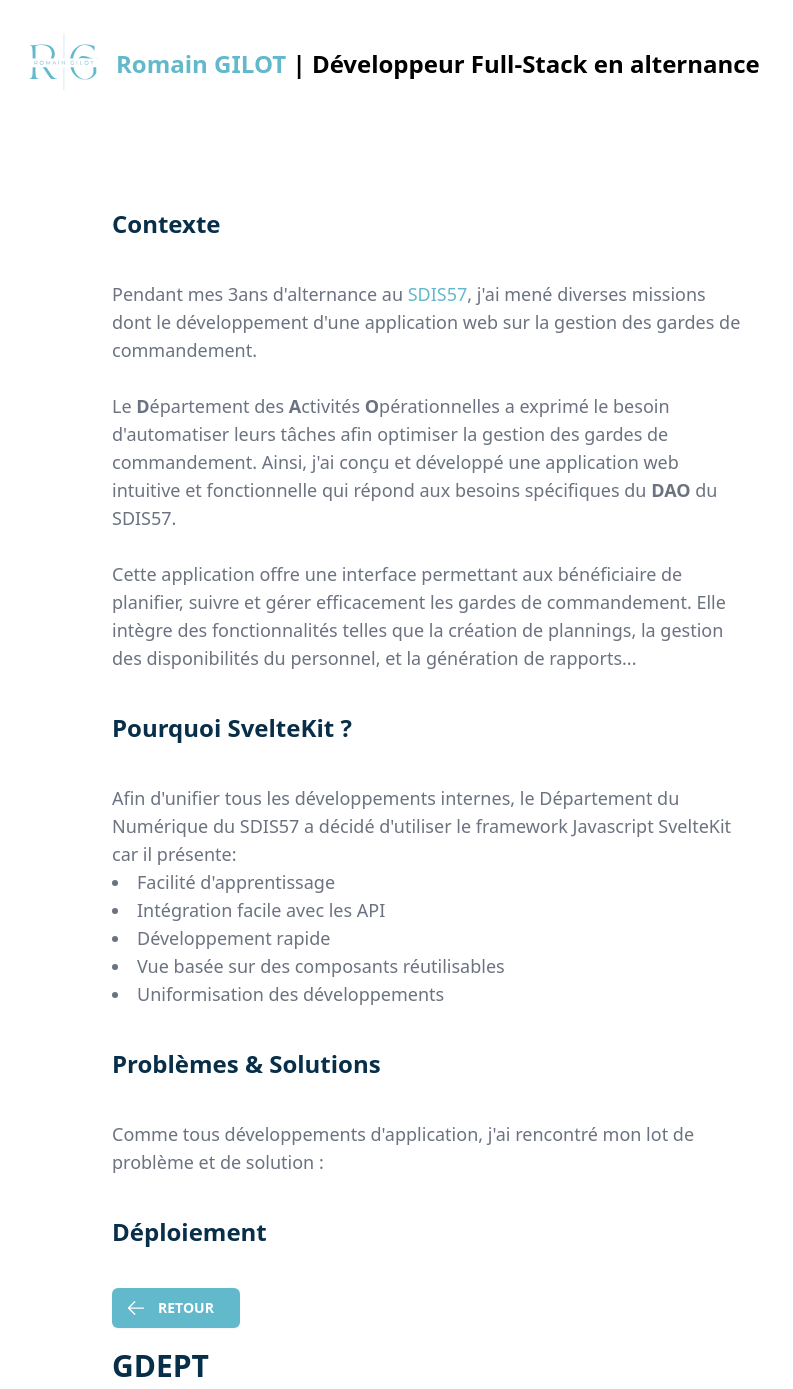
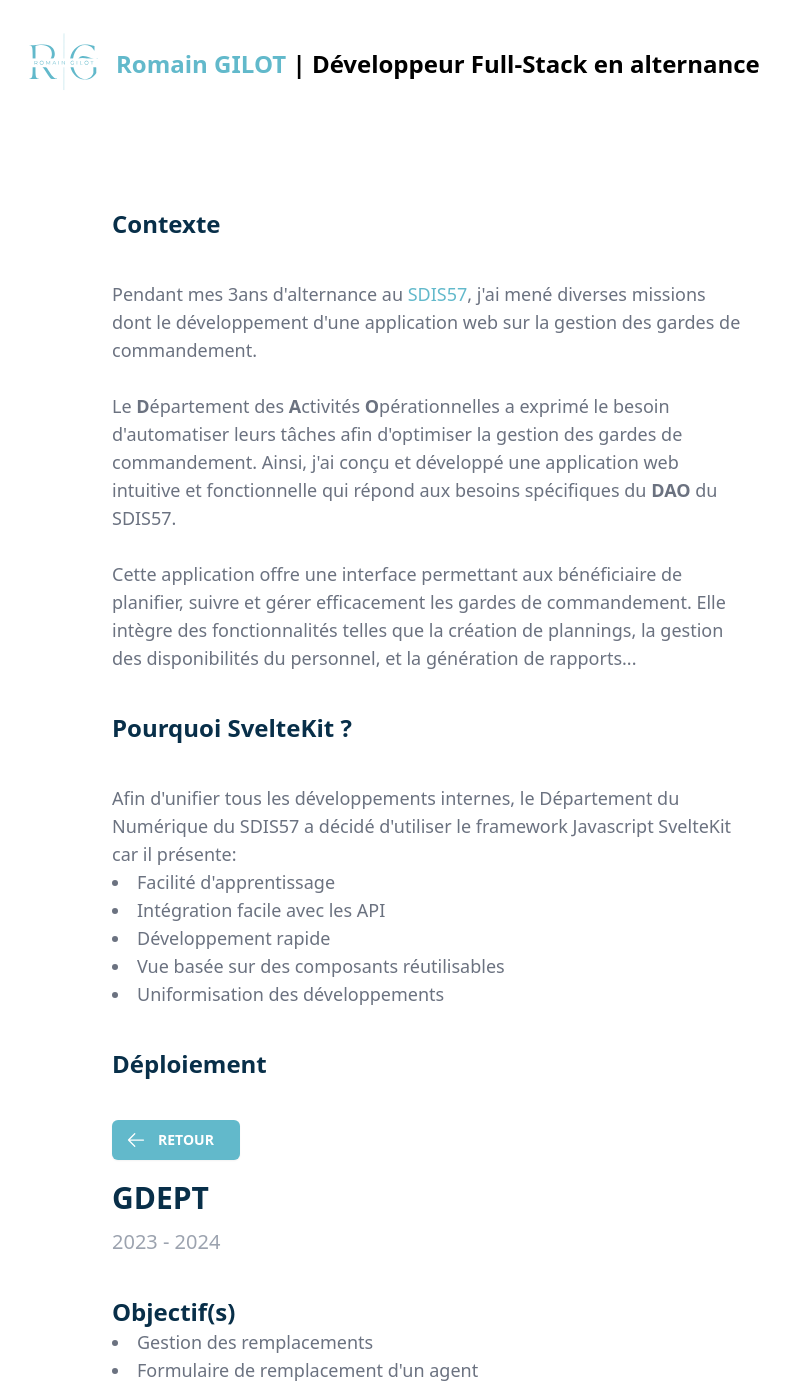
Before and after one commit to RomainGilot/portfolio, a React (Create React App) app: page /projets/gdept in a window 1280 px wide. Shown: the top 1389 px of the page, without its empty margins (0-793 px from the left). Built offline with nearby package versions, Linux system fonts and the light colour scheme.

Commit message:
Projet GDEPT update

```diff
--- a/src/pages/Projects/Gdept/Gdept.jsx
+++ b/src/pages/Projects/Gdept/Gdept.jsx
@@ -51,7 +51,7 @@ function Gdept() {
               <br />
               <br />
               Le <b>D</b>épartement des <b>A</b>ctivités <b>O</b>pérationnelles
-              a exprimé le besoin d'automatiser leurs tâches afin optimiser la
+              a exprimé le besoin d'automatiser leurs tâches afin d'optimiser la
               gestion des gardes de commandement. Ainsi, j'ai conçu et développé
               une application web intuitive et fonctionnelle qui répond aux
               besoins spécifiques du <strong>DAO</strong> du SDIS57. <br />
@@ -76,13 +76,6 @@ function Gdept() {
             <li>Vue basée sur des composants réutilisables</li>
             <li>Uniformisation des développements</li>
             <h2 className="text-2xl text-sky-950 font-semibold mt-10 mb-10">
-              Problèmes & Solutions
-            </h2>
-            <p>
-              Comme tous développements d'application, j'ai rencontré mon lot de
-              problème et de solution :
-            </p>
-            <h2 className="text-2xl text-sky-950 font-semibold mt-10 mb-10">
               Déploiement
             </h2>
           </div>
```
